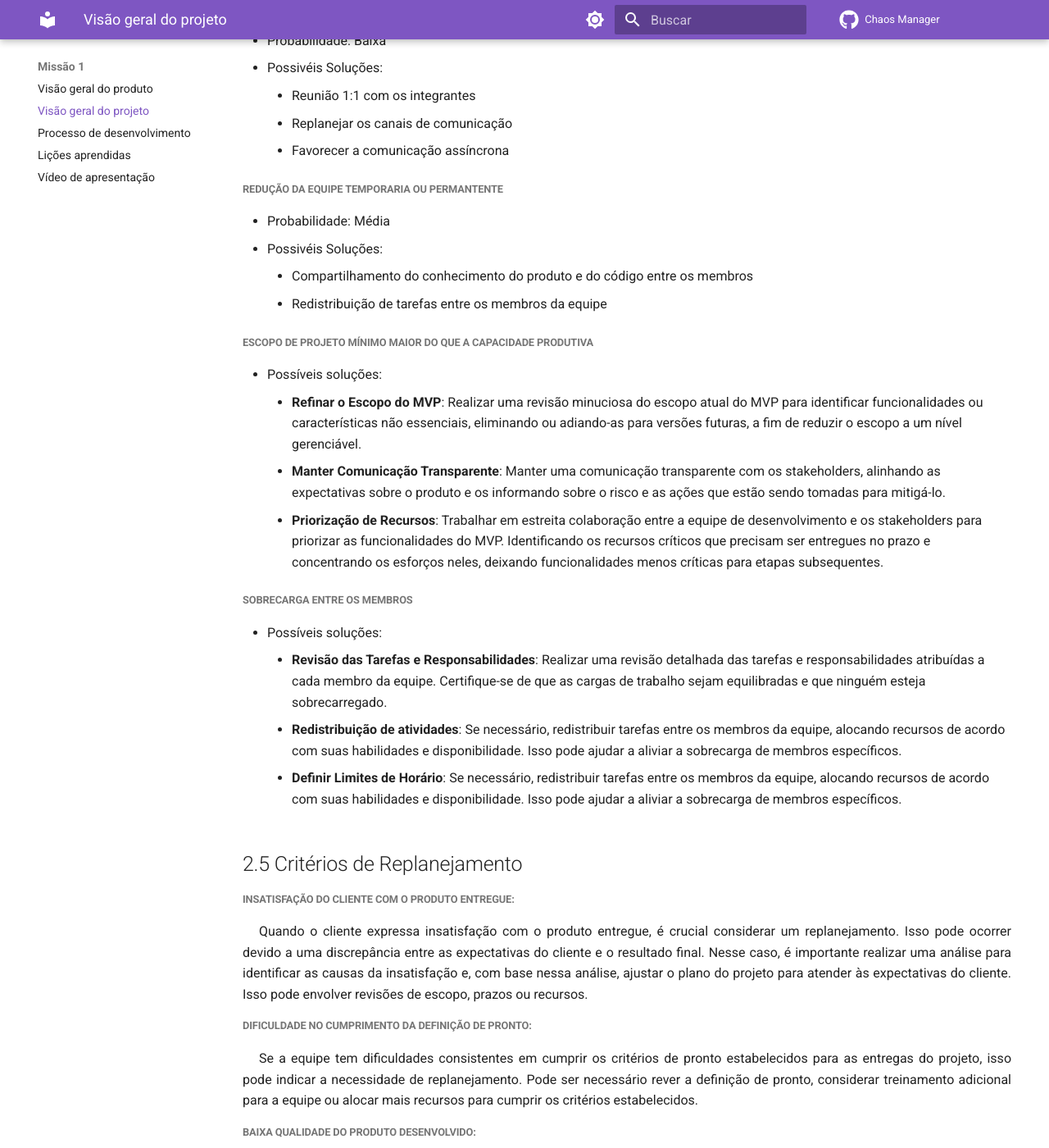
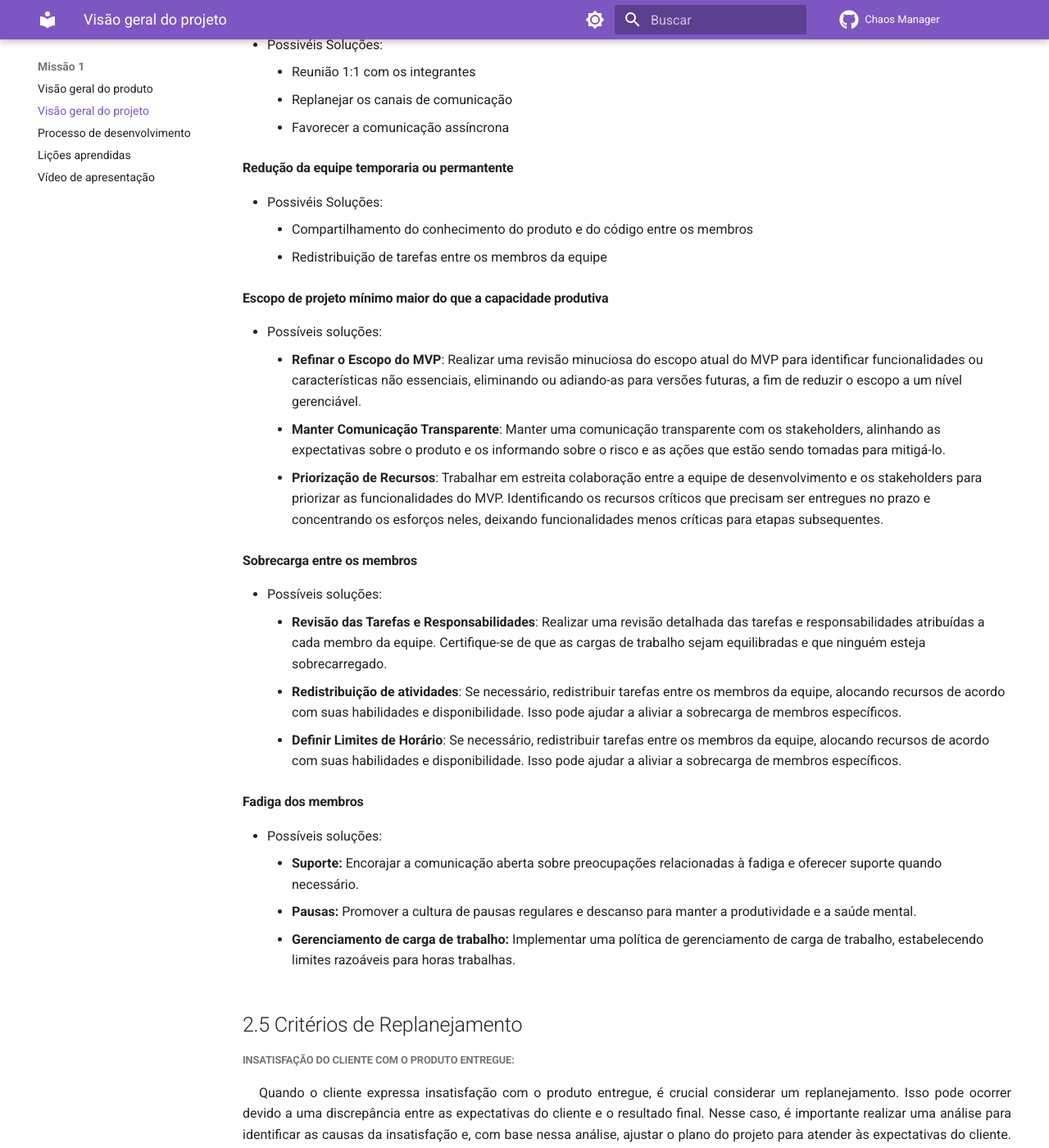
Before and after one commit to mdsreq-fga-unb/2023.2-ChaosManager, an MkDocs documentation site: the page built from docs/visao_projeto.md, in a window 1280 px wide and 1400 px high, scrolled down 2004 px. Shown: the whole window at 82% size. Built offline with MkDocs 1.6.1 and Material for MkDocs 9.7.7, drawn with Linux system fonts in a browser that asks for light colours; comment, search, counter and statistics services are not loaded.

Commit message:
feat: atualização do gerenciamento de riscos unidade 3

```diff
--- a/docs/visao_projeto.md
+++ b/docs/visao_projeto.md
@@ -24,14 +24,14 @@ Tabela 1 - Organização de papeis
 
 ## 2.2 Planejamento de fases e iterações do projeto
 
-| **Iterações** | **Etapas**                                                        | **Produto (Entrega)**                             | **Data Início** | **Data Fim** |
-| :-----------: | :---------------------------------------------------------------- | :------------------------------------------------ | :-------------: | :----------: |
-|  Iteração 1   | Definição do produto e do projeto                                 | Escopo do projeto e produto                       |   04/09/2023    |  29/09/2023  |
-|  Iteração 2   | Planejamento do Projeto                                           | Backlog, requisitos elicitados, definição do MVP |   02/10/2023    |  13/10/2023  |
-|  Iteração 3   | Estudo de tecnologias e começo da especificação de caso de uso | Equipe capacitada  |   16/10/2023    |  27/10/2023  |
-|  Iteração 4   | Definição de MVPs, definição de preparado,  definição de pronto, diagramas e especificação de casos de uso | Arquitetura do sistema, DoR, DoD, diagrama e especificação de casos de uso |   30/10/2023    |  10/11/2023  |
-|  Iteração 5   | Prototipagem, Desenvolvimento, Testes | Protótipos,  Projeto de arquitetura do projeto, aplicação e testes     |   13/11/2023    |  11/12/2023  |
-|  Iteração 6   | Testes, Release                                                           | testes finais, Publicação da aplicação nos serviços digitais     |   12/12/2023    |  14/12/2023  |
+| **Iterações** | **Etapas**                                                                                                | **Produto (Entrega)**                                                      | **Data Início** | **Data Fim** |
+| :-----------: | :-------------------------------------------------------------------------------------------------------- | :------------------------------------------------------------------------- | :-------------: | :----------: |
+|  Iteração 1   | Definição do produto e do projeto                                                                         | Escopo do projeto e produto                                                |   04/09/2023    |  29/09/2023  |
+|  Iteração 2   | Planejamento do Projeto                                                                                   | Backlog, requisitos elicitados, definição do MVP                           |   02/10/2023    |  13/10/2023  |
+|  Iteração 3   | Estudo de tecnologias e começo da especificação de caso de uso                                            | Equipe capacitada                                                          |   16/10/2023    |  27/10/2023  |
+|  Iteração 4   | Definição de MVPs, definição de preparado, definição de pronto, diagramas e especificação de casos de uso | Arquitetura do sistema, DoR, DoD, diagrama e especificação de casos de uso |   30/10/2023    |  10/11/2023  |
+|  Iteração 5   | Prototipagem, Desenvolvimento, Testes                                                                     | Protótipos, Projeto de arquitetura do projeto, aplicação e testes          |   13/11/2023    |  11/12/2023  |
+|  Iteração 6   | Testes, Release                                                                                           | testes finais, Publicação da aplicação nos serviços digitais               |   12/12/2023    |  14/12/2023  |
 
 <p style="text-align:center;">
 Tabela 2 - Iterações do projeto
@@ -52,18 +52,15 @@ Tabela 3 - Matriz de comunicação
 
 ## 2.4 Gerenciamento de Riscos
 
-##### Falta de comunicação entre a equipe
+#### Falta de comunicação entre a equipe
 
-- Probabilidade: Baixa
 - Possivéis Soluções: <ul><li>Reunião 1:1 com os integrantes</li> <li>Replanejar os canais de comunicação</li> <li>Favorecer a comunicação assíncrona</li> </ul>
 
-##### Redução da equipe temporaria ou permantente
+#### Redução da equipe temporaria ou permantente
 
-- Probabilidade: Média
 - Possivéis Soluções: <ul><li>Compartilhamento do conhecimento do produto e do código entre os membros</li> <li>Redistribuição de tarefas entre os membros da equipe</li></ul>
 
-
-##### Escopo de projeto mínimo maior do que a capacidade produtiva
+#### Escopo de projeto mínimo maior do que a capacidade produtiva
 
 - Possíveis soluções:
   <ul>
@@ -76,7 +73,7 @@ Tabela 3 - Matriz de comunicação
     </li>
   </ul>
 
-##### Sobrecarga entre os membros
+#### Sobrecarga entre os membros
 
 - Possíveis soluções:
   <ul>
@@ -89,6 +86,24 @@ Tabela 3 - Matriz de comunicação
       <b>Definir Limites de Horário</b>: Se necessário, redistribuir tarefas entre os membros da equipe, alocando recursos de acordo com suas habilidades e disponibilidade. Isso pode ajudar a aliviar a sobrecarga de membros específicos.
       </li>
     </ul>
+
+#### Fadiga dos membros
+
+- Possíveis soluções:
+  <ul>
+    <li>
+      <b>Suporte: </b>
+      Encorajar a comunicação aberta sobre preocupações relacionadas à fadiga e oferecer suporte quando necessário.
+    </li>
+    <li>
+      <b>Pausas: </b>
+      Promover a cultura de pausas regulares e descanso para manter a produtividade e a saúde mental.
+    </li>
+    <li>
+      <b>Gerenciamento de carga de trabalho: </b>
+      Implementar uma política de gerenciamento de carga de trabalho, estabelecendo limites razoáveis para horas trabalhas.
+    </li>
+  </ul>
 
 ## 2.5 Critérios de Replanejamento
 
@@ -124,7 +139,7 @@ Quando ocorrem mudanças significativas na composição da equipe, como a saída
 
 ## 2.6 Histórico de versão
 
-| Data  | Versão | Descrição           | Autor         |
-| :---: | :----: | ------------------- | ------------- |
-| 06/09 |  1.0   | Criação do artefato | Pedro Eduardo |
+| Data  | Versão | Descrição                   | Autor         |
+| :---: | :----: | --------------------------- | ------------- |
+| 06/09 |  1.0   | Criação do artefato         | Pedro Eduardo |
 | 15/11 |  1.1   | atualização do planejamento | Pedro Eduardo |
```
